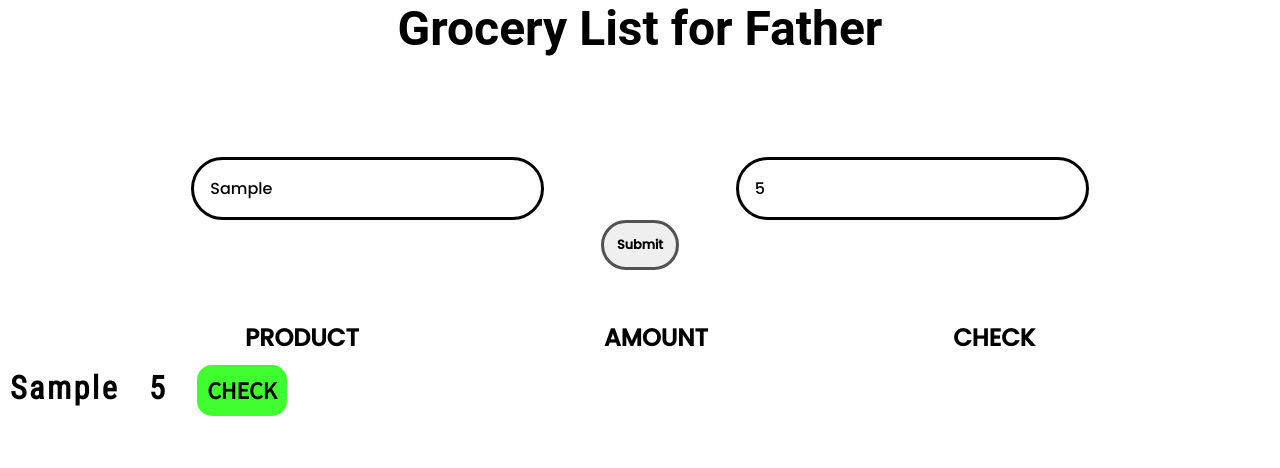
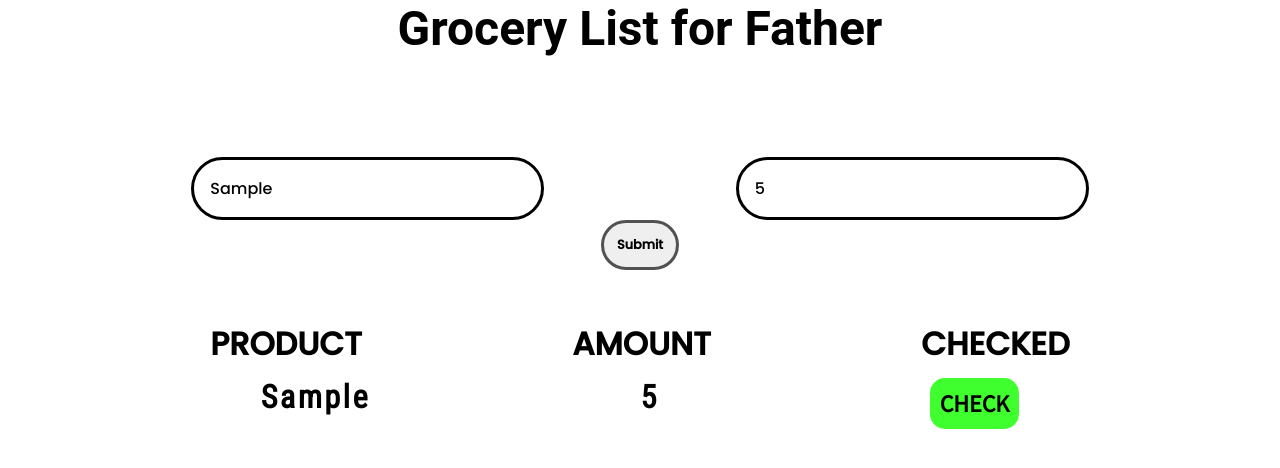
Before and after one commit to myNameHtml/GroceryList, a plain HTML site: page index.html in a window 1280 px wide. Both pictures are taken after typing "Sample", "5" into the empty fields and a click on the button "Submit". Drawn offline with Linux system fonts and the light colour scheme.

Commit message:
Added delete function to check button and center

```diff
--- a/app.js
+++ b/app.js
@@ -1,17 +1,6 @@
 function Submit(){
-    addElement_Div();
     AddProductAndAmount();
-    AddBtn();
     addElement_Br();
-}
-
-function addElement_Div() {
-    // create a new div element
-    const newDiv = document.createElement("div");
-
-    // add the newly created element and its content into the DOM
-    const currentDiv = document.getElementById("div");
-    document.body.insertBefore(newDiv, currentDiv);
 }
 
 function addElement_Br() {
@@ -23,36 +12,44 @@ function addElement_Br() {
     document.body.insertBefore(newDiv, currentDiv);
 }
 
-function AddBtn(){
-    // create buttons
-    let btn = document.createElement('button');
-
-    // add the symbol
-    btn.innerHTML = "<strong>"+"CHECK"+"</strong>";
-
-    // add classes
-    btn.className = "checked-button";
-
-    // add content into DOM
-    document.body.appendChild(btn);
-}
-
 function AddProductAndAmount(){
     // only if content are in inputs
     if (document.getElementById('product').value && document.getElementById('amount').value) {
 
-        // create span
+        // Create span
         var aProduct = document.createElement('span');
+        var aAmount = document.createElement('span');
+
+        // Add text to span
         var linkTextProduct = document.createTextNode(document.getElementById('product').value+" ");
-        var aAmount = document.createElement('span');
         var linkTextAmount = document.createTextNode(document.getElementById('amount').value+" ");
 
+        // Create Div
+        const newDiv = document.createElement("div");
+        const currentDiv = document.getElementById("div");
+        newDiv.id = "result";
+        document.body.insertBefore(newDiv, currentDiv);
+
+        // Append product span to div
         aProduct.appendChild(linkTextProduct);
         aProduct.className = "product";
-        document.body.appendChild(aProduct);
+        newDiv.appendChild(aProduct);
 
+        // Append amount span to div
         aAmount.appendChild(linkTextAmount);
         aAmount.className = "amount";
-        document.body.appendChild(aAmount);
+        newDiv.appendChild(aAmount);
+
+        // Create Button
+        let btn = document.createElement('button');
+        btn.innerHTML = "<strong>"+"CHECK"+"</strong>";
+        btn.className = "checked-button";
+        btn.id = "check-btn";
+        newDiv.appendChild(btn);
     }
+
+    document.getElementById("check-btn").addEventListener("click", function(){
+        const checkedDiv = document.getElementById('result');
+        checkedDiv.remove();
+    });
 }
--- a/index.html
+++ b/index.html
@@ -21,7 +21,7 @@
         <div class="grid-product-amount">
             <span>PRODUCT</span>
             <span>AMOUNT</span>
-            <span>CHECK</span>
+            <span>CHECKED</span>
         </div>
     </main>
 </body>
--- a/style.css
+++ b/style.css
@@ -92,6 +92,11 @@ input:focus, textarea:focus, select:focus{
     margin-top: 50px;
     font-family: 'Poppins', sans-serif;
     font-weight: 1000;
-    font-size: 1.5em;
+    font-size: 2em;
     justify-content: space-evenly;
 }
+
+#result{
+    display: flex;
+    justify-content: space-evenly;
+}
```
